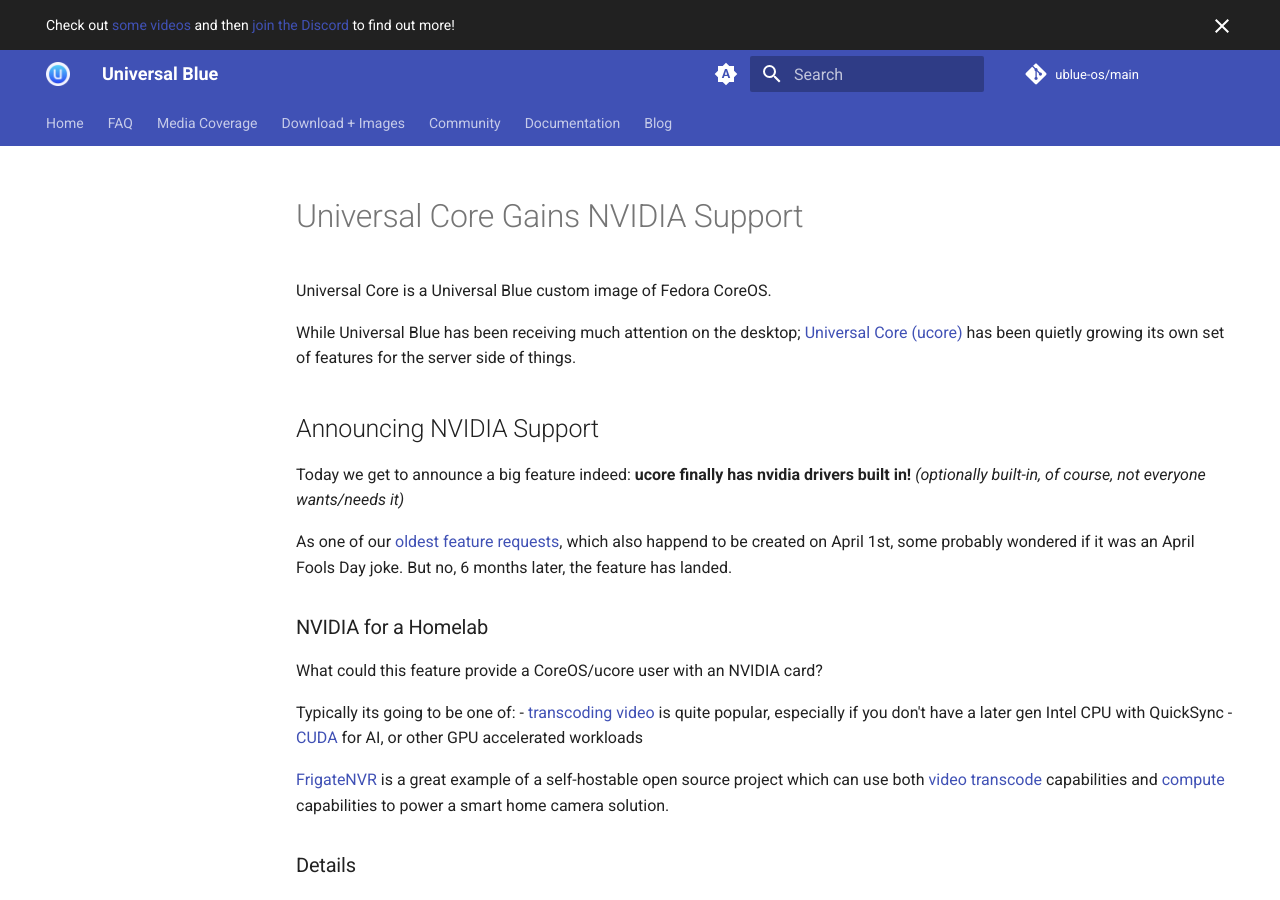
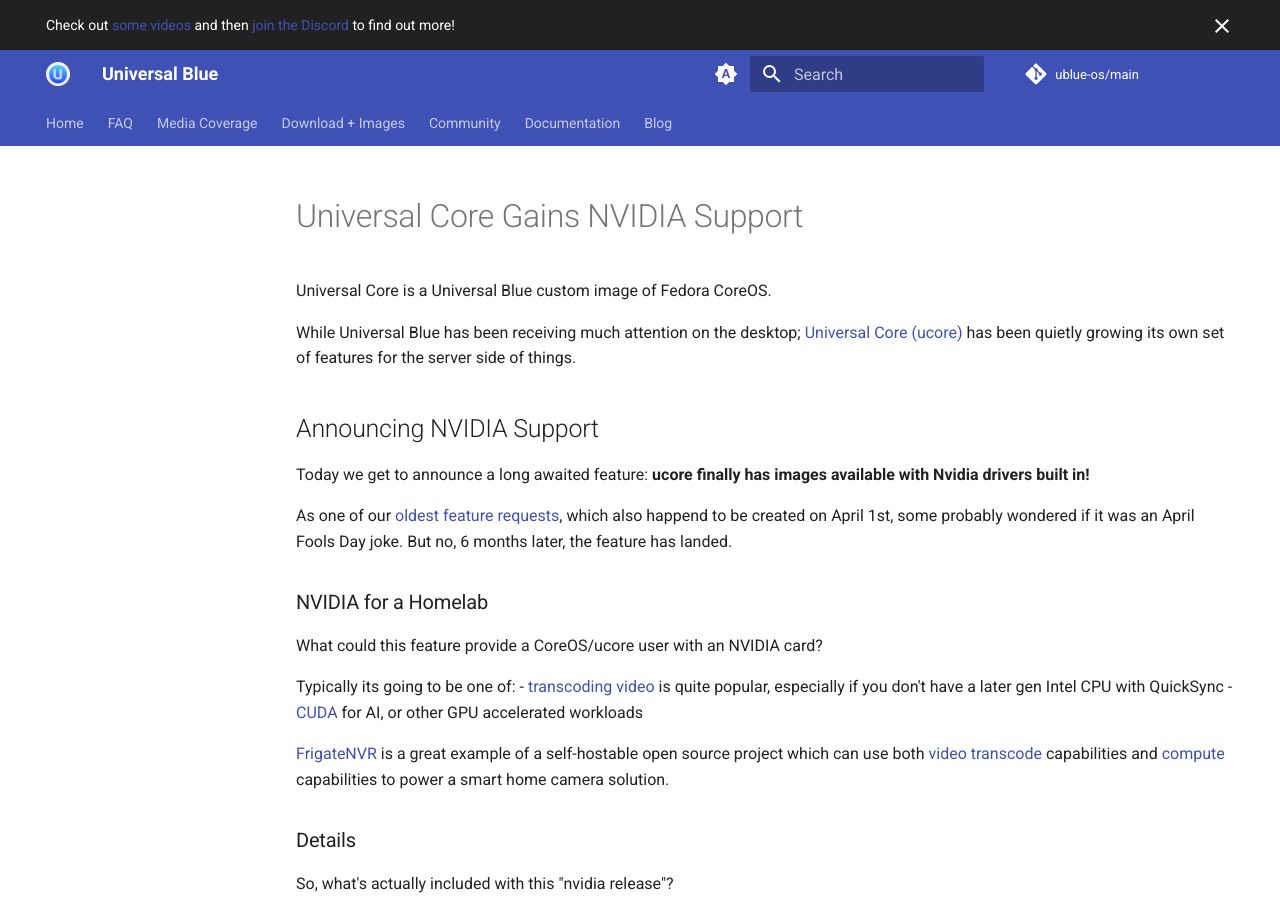
Before and after one commit to ublue-os/website, an MkDocs documentation site: the page built from docs/blog/posts/ucore-nvidia.md, in a window 1280 px wide and 900 px high. Built offline with MkDocs 1.6.1 and Material for MkDocs 9.7.7, drawn with Linux system fonts in a browser that asks for light colours; comment, search, counter and statistics services are not loaded.

Commit message:
Update docs/blog/posts/ucore-nvidia.md
Co-authored-by: Jorge O. Castro <jorge.castro@gmail.com>

```diff
--- a/docs/blog/posts/ucore-nvidia.md
+++ b/docs/blog/posts/ucore-nvidia.md
@@ -14,7 +14,7 @@ While Universal Blue has been receiving much attention on the desktop; [Universa
 
 ## Announcing NVIDIA Support
 
-Today we get to announce a big feature indeed: **ucore finally has nvidia drivers built in!** *(optionally built-in, of course, not everyone wants/needs it)*
+Today we get to announce a long awaited feature:  **ucore finally has images available with Nvidia drivers built in!**
 
 As one of our [oldest feature requests](https://github.com/ublue-os/ucore/issues/18), which also happend to be created on April 1st, some probably wondered if it was an April Fools Day joke. But no, 6 months later, the feature has landed.
 
```
